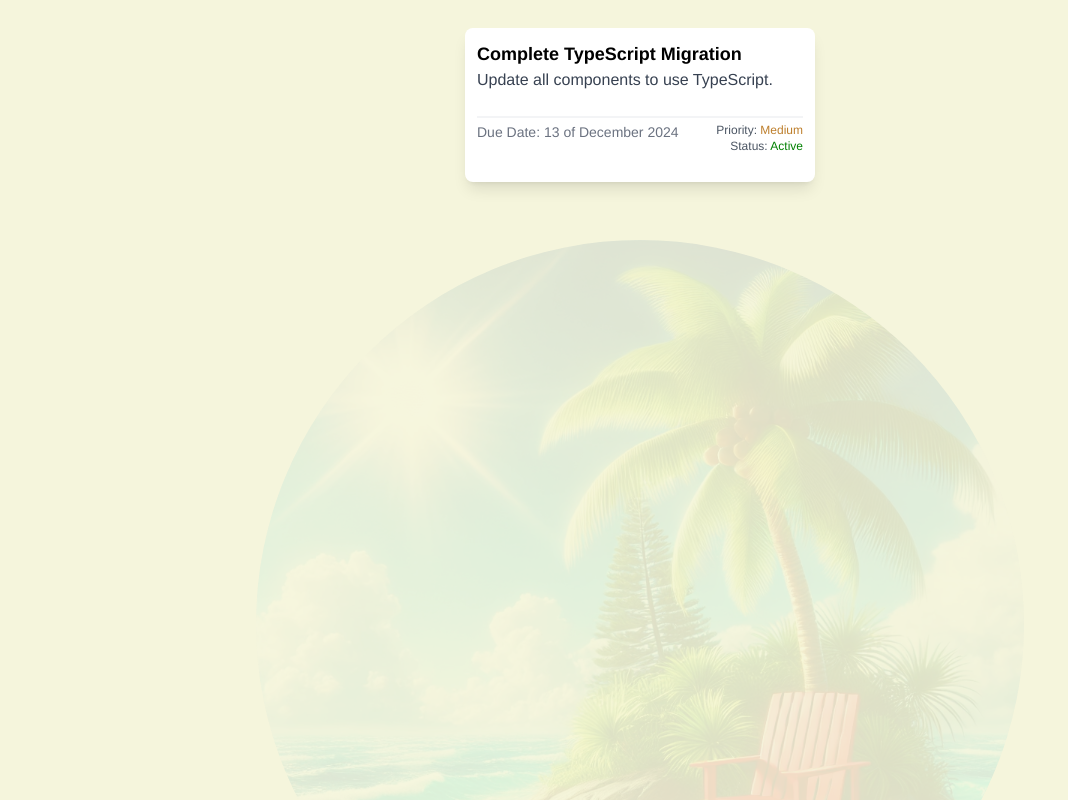
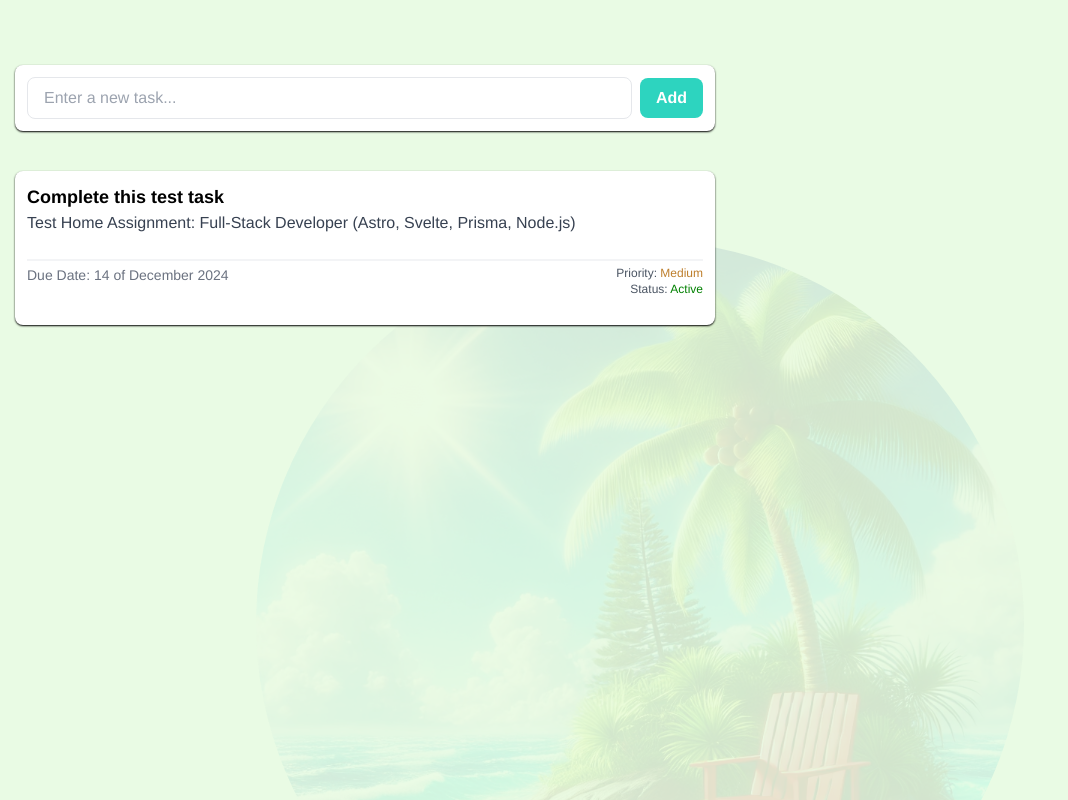
Before and after one commit to artemshar/tm, an Astro site: page / in a window 1280 px wide. Shown: the whole page, without its empty margins (0-1068 px from the left). Built offline with nearby package versions, Linux system fonts and the light colour scheme; Astro itself is replaced by a stand-in of ours.

Commit message:
Svelte overcoming, server actions, types

```diff
--- a/astro.config.mjs
+++ b/astro.config.mjs
@@ -1,10 +1,10 @@
 // @ts-check
 import { defineConfig } from 'astro/config';
 import svelte from '@astrojs/svelte';
-
 import tailwind from '@astrojs/tailwind';
 
 // https://astro.build/config
 export default defineConfig({
-  integrations: [svelte(), tailwind()]
+  integrations: [svelte({ extensions: ['.svelte'] }), tailwind()],
+  output: 'server'
 });
--- a/package.json
+++ b/package.json
@@ -18,6 +18,7 @@
     "@prisma/client": "^6.0.1",
     "astro": "^5.0.3",
     "sqlite3": "^5.1.7",
+    "svelte": "^5.10.0",
     "tailwindcss": "^3.4.16"
   },
   "devDependencies": {
--- /dev/null
+++ b/src/actions/index.ts
@@ -0,0 +1,84 @@
+import { defineAction } from 'astro:actions';
+import { z } from 'astro:schema';
+import type { TaskType } from '../types/tasks';
+import { StatusEnum, PriorityEnum } from '../types/tasks';
+import prisma from '../db/client';
+
+export const server = {
+  // action declarations
+
+  // Create a new task.
+  createNewTask: defineAction({
+    input: z.object({
+      title: z.string(),
+      description: z.string().optional(),
+      status: z.enum([StatusEnum.ACTIVE, StatusEnum.COMPLETED]),
+      priority: z.enum([PriorityEnum.LOW, PriorityEnum.MEDIUM, PriorityEnum.HIGH]),
+      dueDate: z.string()
+    }),
+    handler: async (input) => {
+      const newTask = await prisma.task.create({
+        data: {
+          title: input.title,
+          description: input.description,
+          status: input.status,
+          priority: input.priority,
+          dueDate: input.dueDate
+        }
+      });
+
+      if (newTask.id) {
+        return `The new task ${newTask.title} was created, id: ${newTask.id}.`;
+      }
+    },
+  }),
+
+  // Fetch all tasks
+  getAllTasks: defineAction({
+    handler: async () => {
+      console.log(`Fetch all tasks`);
+      const allTasks = await prisma.task.findMany();
+
+      return allTasks;
+    },
+  }),
+
+  // Fetch a single task by ID.
+  getTaskById: defineAction({
+    input: z.object({
+      id: z.number(),
+    }),
+    handler: async (id) => {
+      console.log(`Get the task with id: ${id}`);
+      const task: TaskType | null = null;
+
+      return task;
+    },
+  }),
+
+  // Update a task by ID (mark it as completed, and edit title/description/priority).
+  updateTaskById: defineAction({
+    input: z.object({
+      id: z.number(),
+    }),
+    handler: async (id) => {
+      console.log(`Task with the id: ${id} was updated`);
+      const task: TaskType | null = null;
+
+      return task;
+    },
+  }),
+
+  // Delete a task by ID.
+  deleteTaskById: defineAction({
+    input: z.object({
+      id: z.number(),
+    }),
+    handler: async (id) => {
+      console.log(`Task with the id: ${id} was deleted`);
+      const task: TaskType | null = null;
+
+      return task;
+    },
+  }),
+};
--- /dev/null
+++ b/src/components/Input.svelte
@@ -0,0 +1,31 @@
+<script lang="ts">
+
+  let { className = "", onCreate } = $props();
+  let taskTitle = $state("");
+
+  const addTask = async () => {
+    if (taskTitle.trim()) {
+      onCreate(taskTitle)
+    }
+  };
+</script>
+
+<div
+  class={`flex items-center space-x-2 p-3 bg-white rounded-lg shadow-sm shadow-black max-w-[700px] ${className}`}
+>
+  <!-- Input Field -->
+  <input
+    type="text"
+    placeholder="Enter a new task..."
+    bind:value={taskTitle}
+    class="flex-1 px-4 py-2 border rounded-lg focus:outline-none focus:ring-2 focus:ring-teal-400"
+  />
+
+  <!-- Add Button -->
+  <button
+    onclick={addTask}
+    class="px-4 py-2 bg-teal-400 text-white font-semibold rounded-lg hover:bg-teal-500 active:bg-teal-600 focus:outline-none focus:ring-2 focus:ring-teal-300"
+  >
+    Add
+  </button>
+</div>
--- a/src/components/Task.svelte
+++ b/src/components/Task.svelte
@@ -2,8 +2,8 @@
   import type { StatusType, PriorityType } from "../types/tasks";
 
   export let title = "Task Title";
-  export let description = "Task Description";
-  export let duoDate = "13 of December 2024";
+  export let description = "";
+  export let duoDate = "";
   export let status: StatusType = "ACTIVE";
   export let priority: PriorityType = "MEDIUM";
 
@@ -11,7 +11,7 @@
   const renderStatus = status.toLowerCase();
 </script>
 
-<div class="p-3 rounded-lg shadow-lg bg-white min-w-[350px] m-2 relative">
+<div class="p-3 rounded-lg shadow-sm shadow-black bg-white max-w-[700px] relative w-full z-10">
   <div class="text-lg font-semibold">{title}</div>
   <div class="text-gray-700 mb-2">{description}</div>
 
--- a/src/components/TasksList.astro
+++ /dev/null
@@ -1,63 +0,0 @@
----
-import Task from '../components/Task.svelte';
-import type { PriorityType, StatusType } from '../types/tasks';
-
-const task: {
-  title: string;
-  description: string;
-  duoDate: string;
-  priority: PriorityType;
-  status: StatusType;
-} = {
-  title: "Complete TypeScript Migration",
-  description: "Update all components to use TypeScript.",
-  duoDate: "13 of December 2024",
-  priority: "MEDIUM",
-  status: "ACTIVE",
-};
----
-
-<div class="container">
-	<main>
-		<section class="tasks-list-section">
-      <ul>
-        <li>
-          <Task
-            title={task.title}
-            description={task.description}
-            duoDate={task.duoDate}
-            priority={task.priority}
-            status={task.status}
-          />
-        </li>
-      </ul>
-		</section>
-  </main>
-
-</div>
-
-<style>
-  li, ul {
-    list-style: none;
-  }
-	.container {
-		font-family: 'Helvetica Neue', 'Arial Nova', 'Nimbus Sans', Arial, sans-serif;
-		height: 100%;
-    padding: 20px 15px;
-    margin: 0 auto;
-    width: 100%;
-	}
-
-	main {
-		height: 100%;
-		display: flex;
-		justify-content: center;
-	}
-
-	@media screen and (max-width: 768px) {
-		.container {
-			display: flex;
-			flex-direction: column;
-		}
-	}
-</style>
--- /dev/null
+++ b/src/components/TasksList.svelte
@@ -0,0 +1,93 @@
+<script lang="ts">
+  import Task from '../components/Task.svelte';
+  import Input from '../components/Input.svelte';
+  import { PriorityEnum, StatusEnum, type PriorityType, type StatusType } from '../types/tasks';
+  import { actions } from 'astro:actions';
+
+  let tasks: {
+    title: string;
+    description: string;
+    duoDate: string;
+    priority: PriorityType;
+    status: StatusType;
+  }[] = [
+    {
+      title: 'Complete this test task',
+      description: 'Test Home Assignment: Full-Stack Developer (Astro, Svelte, Prisma, Node.js)',
+      duoDate: '14 of December 2024',
+      priority: 'MEDIUM',
+      status: 'ACTIVE',
+    },
+  ];
+
+  // Add new task handler
+  const addTask = async (event: CustomEvent<{ title: string }>) => {
+    const newTask = {
+      title: event.detail.title,
+      description: '...',
+      duoDate: new Date().toLocaleDateString(),
+      dueDate: formatDate(new Date),
+      priority: PriorityEnum.MEDIUM,
+      status: StatusEnum.ACTIVE,
+    };
+    tasks = [...tasks, newTask];
+
+    const { data, error } = await actions.createNewTask(newTask);
+    if(!error) {
+      console.log(data);
+    }
+  };
+</script>
+
+<div class="container">
+  <main>
+    <section class="flex flex-col w-full items-stretch">
+      <!-- Input Task Component -->
+      <Input className="mb-10" onCreate={addTask} />
+
+      <!-- Task List -->
+      <ul class="w-full">
+        {#each tasks as taskItem}
+          <li>
+            <Task
+              title={taskItem.title}
+              description={taskItem.description}
+              duoDate={taskItem.duoDate}
+              priority={taskItem.priority}
+              status={taskItem.status}
+            />
+          </li>
+        {/each}
+      </ul>
+    </section>
+  </main>
+</div>
+
+<style>
+  li,
+  ul {
+    list-style: none;
+  }
+  .container {
+    font-family: 'Helvetica Neue', 'Arial Nova', 'Nimbus Sans', Arial,
+      sans-serif;
+    height: 100%;
+    padding: 65px 15px 20px 15px;
+    margin: 0 auto;
+    width: 100%;
+    z-index: 2;
+  }
+
+  main {
+    height: 100%;
+    display: flex;
+    justify-content: center;
+  }
+
+  @media screen and (max-width: 768px) {
+    .container {
+      display: flex;
+      flex-direction: column;
+    }
+  }
+</style>
--- /dev/null
+++ b/src/db/client.ts
@@ -0,0 +1,5 @@
+import { PrismaClient } from '@prisma/client'
+
+let prisma = new PrismaClient()
+
+export default prisma
--- a/src/layouts/Layout.astro
+++ b/src/layouts/Layout.astro
@@ -8,11 +8,11 @@
     <title>Task Manager by Artem Shar</title>
   </head>
   <body>
+    <slot />
     <div
       class="as-bg fixed inset-0 z-0 bg-cover bg-center bg-no-repeat opacity-10 pointer-events-none dark:opacity-20 transition-all duration-[2.5s] ease-in-out [&+*]:relative"
     >
     </div>
-    <slot />
   </body>
 </html>
 
@@ -22,7 +22,7 @@
     margin: 0;
     width: 100%;
     height: 100%;
-    background-color: beige;
+    background-color: #e9fbe4;
   }
   .as-bg {
     margin: 30vh auto;
--- a/src/pages/index.astro
+++ b/src/pages/index.astro
@@ -1,5 +1,5 @@
 ---
-import TasksList from '../components/TasksList.astro';
+import TasksList from '../components/TasksList.svelte';
 import Layout from '../layouts/Layout.astro';
 
 // Welcome to Astro! Wondering what to do next? Check out the Astro documentation at https://docs.astro.build
--- a/src/types/tasks.ts
+++ b/src/types/tasks.ts
@@ -1,3 +1,26 @@
-export type StatusType = "COMPLETED" | "ACTIVE";
+export type StatusType = 'COMPLETED' | 'ACTIVE';
 
-export type PriorityType = "LOW" | "MEDIUM" | "HIGH";
+export type PriorityType = 'LOW' | 'MEDIUM' | 'HIGH';
+
+export enum StatusEnum {
+  COMPLETED = 'COMPLETED',
+  ACTIVE = 'ACTIVE',
+}
+
+export enum PriorityEnum {
+  LOW = 'LOW',
+  MEDIUM = 'MEDIUM',
+  HIGH = 'HIGH',
+}
+
+
+export type TaskType = {
+  id: number;
+  title: string;
+  description?: string;
+  status: StatusType;
+  priority: PriorityType;
+  dueDate?: string;
+  createdAt?: string;
+  updatedAt?: string;
+};
--- /dev/null
+++ b/src/utils/formatDate.ts
@@ -0,0 +1,9 @@
+const formatDate = (date: Date) => {
+  const year = date.getFullYear();
+  const month = String(date.getMonth() + 1).padStart(2, '0'); // Months are 0-based
+  const day = String(date.getDate()).padStart(2, '0');
+  return `${year}-${month}-${day}`;
+};
+
+const today = new Date();
+console.log(formatDate(today)); // Example output: '2024-12-31'
```
Also changed, not shown: README.md, 1 other file.
